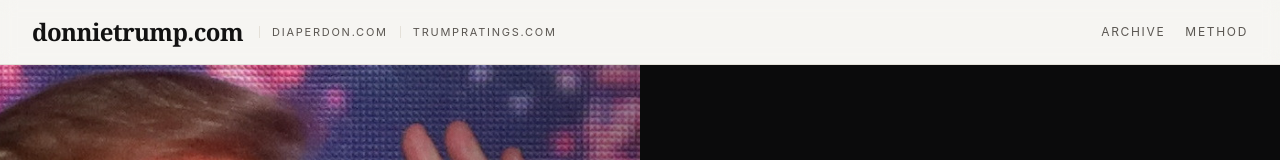
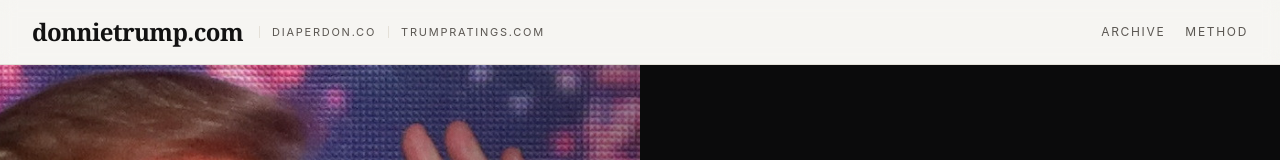
Before and after one commit to bigfatfigtree/donnie-trump, a Next.js app: page / in a window 1280 px wide. Shown: the top 160 px of the page. Built offline with nearby package versions, Linux system fonts and the light colour scheme; no server answers; the database is empty.

Commit message:
Use diaperdon.co

```diff
--- a/src/components/layout/Masthead.tsx
+++ b/src/components/layout/Masthead.tsx
@@ -12,7 +12,7 @@ export function Masthead() {
           </Link>
           <div className="hidden sm:flex items-center gap-3 text-[11px] uppercase tracking-[0.16em] text-[var(--ink-muted)]">
             <span className="h-3 w-px bg-[var(--rule)]" />
-            <span title="Also this site">diaperdon.com</span>
+            <span title="Also this site">diaperdon.co</span>
             <span className="h-3 w-px bg-[var(--rule)]" />
             <span title="Also this site">trumpratings.com</span>
           </div>
```
